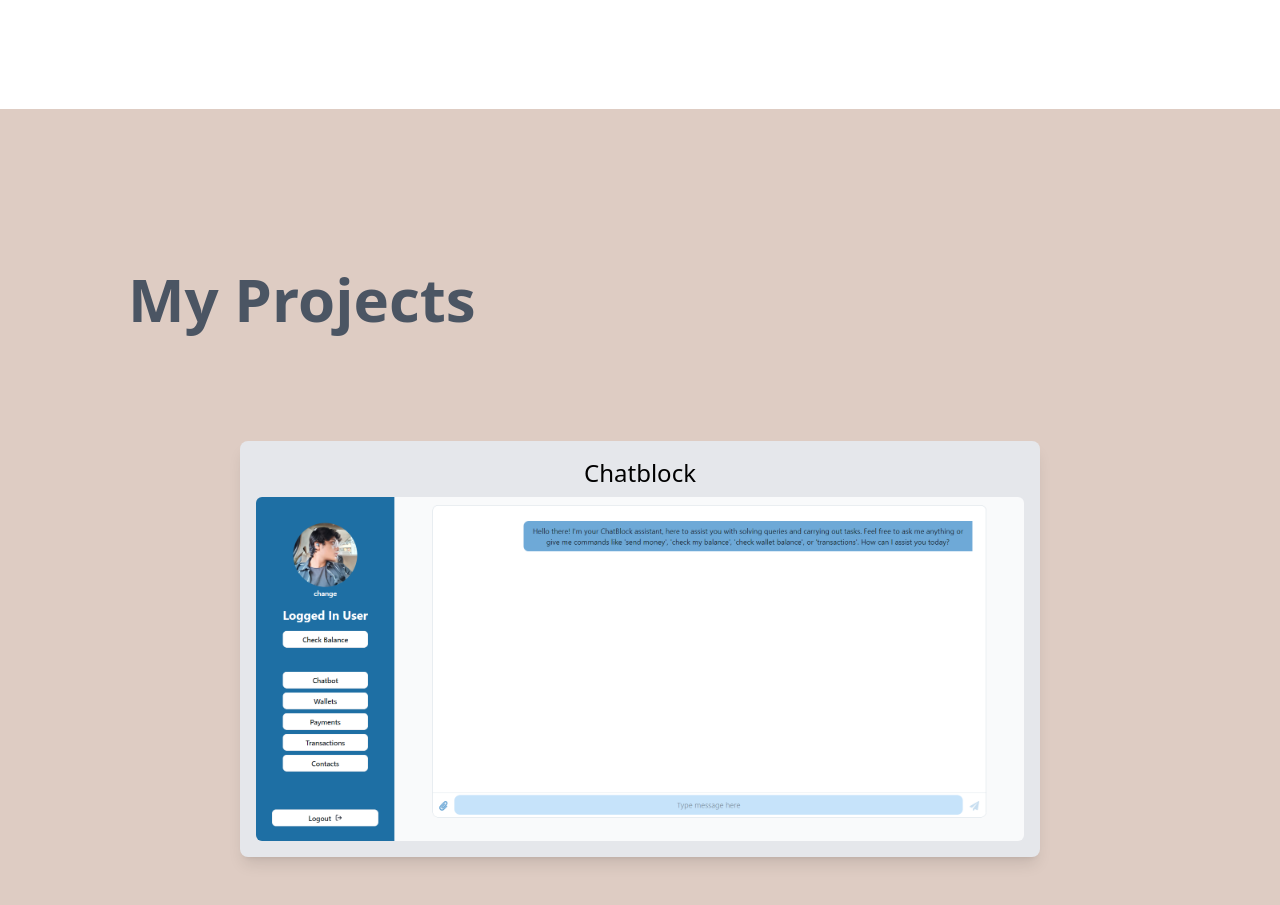
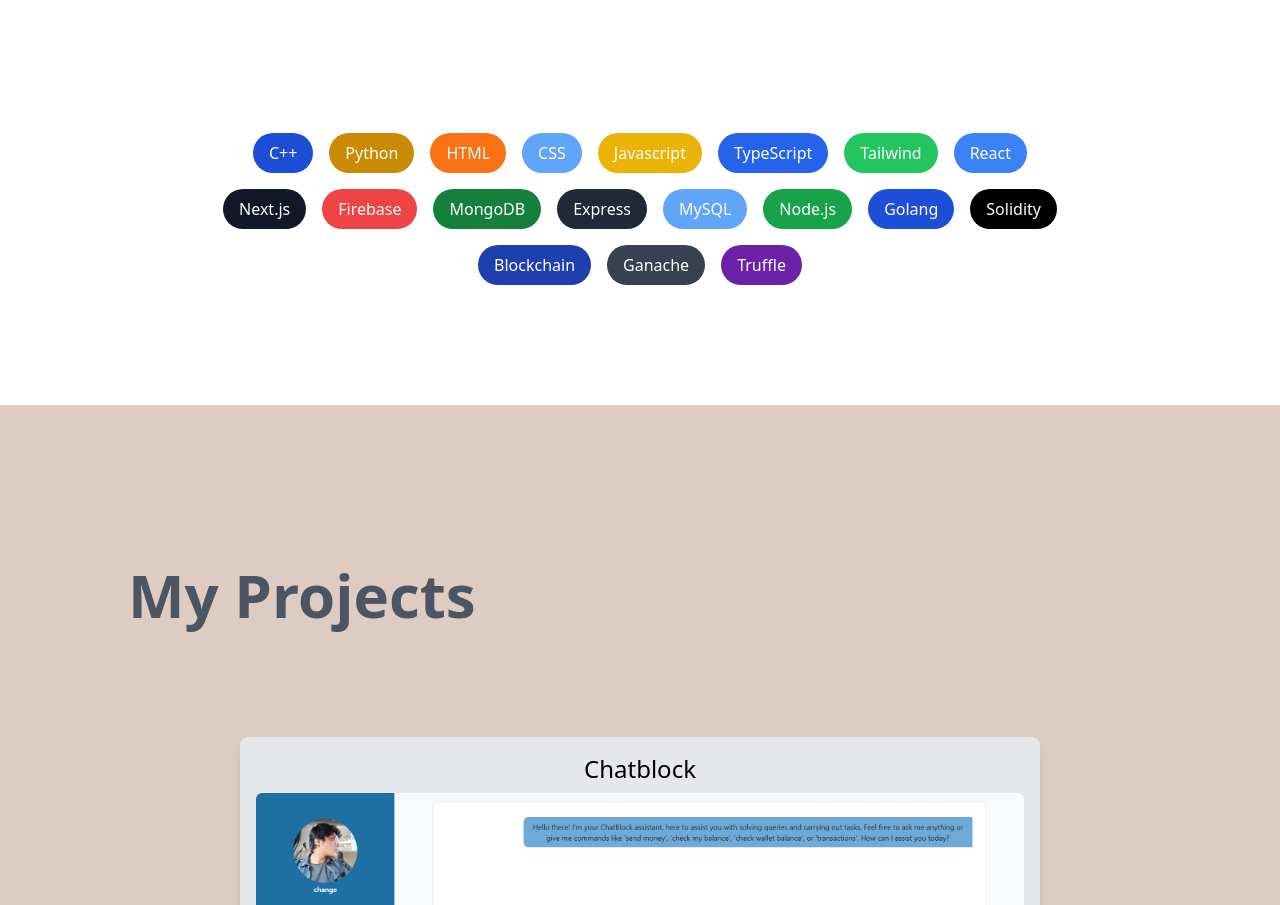
Before and after one commit to Aakash-Gen/Portfolio, a React (Vite) app: page / in a window 1280 px wide. Shown: the part 1547-2452 px from the top of the page. Built offline with nearby package versions, Linux system fonts and the light colour scheme.

Commit message:
added the technical skills

```diff
--- a/src/App.jsx
+++ b/src/App.jsx
@@ -4,6 +4,7 @@ import Header from "./components/Header"
 import Home from "./components/Home";
 import { useInView } from 'react-intersection-observer';
 import Projects from "./components/Projects";
+import Skills from "./components/Skills";
 
 
 function App() {
@@ -23,6 +24,10 @@ function App() {
     threshold: 0.1,
   });
 
+  const { ref: skillsRef, inView: skillsInView } = useInView({
+    threshold: 0.1,
+  });
+
   useEffect(()=>{
     if (homeInView) {
       setHeaderColour('text-white');
@@ -36,8 +41,12 @@ function App() {
       setHeaderColour('text-black');
       setHeaderBg('bg-[#deccc3]')
       setCurrentSection('Projects')
+    } else if (skillsInView) {
+      setHeaderColour('text-black');
+      setHeaderBg('bg-white')
+      setCurrentSection('Skills')
     }
-  },[homeInView,aboutInView,projectsInView])
+  },[homeInView,aboutInView,projectsInView, skillsInView])
   return (
     <div>
       <Header headerBg={headerBg} headerColour={headerColour} currentSection={currentSection} />
@@ -47,9 +56,15 @@ function App() {
       <div ref={aboutRef} >
         <About/>
       </div>
+      <div ref={skillsRef}>
+        <Skills/>
+      </div>
       <div ref={projectsRef}>
         <Projects/>
       </div>
+      {/* <div ref={skillsRef}>
+        <Skills/>
+      </div> */}
     </div>
   )
 }
--- a/src/components/Header.jsx
+++ b/src/components/Header.jsx
@@ -5,12 +5,12 @@ function Header(props) {
   };
 
   return (
-    <div className={`h-14 w-full fixed top-0 flex justify-between ${props.headerColour} ${props.headerBg} items-center px-24 py-10`}>
+    <div className={`h-14 w-full fixed z-10 top-0 flex justify-between ${props.headerColour} ${props.headerBg} items-center px-24 py-10`}>
         <h1 className={`text-4xl font-semibold ${getUnderlineClass('Home')}`}>Portfolio</h1>
         <div className='flex justify-evenly gap-12 text-2xl font-medium'>
             <h2 className={getUnderlineClass('About')} >About</h2>
             <h2 className={getUnderlineClass('Projects')} >Projects</h2>
-            <h2 className={getUnderlineClass('Skills')} >Skills</h2>
+            {/* <h2 className={getUnderlineClass('Skills')} >Skills</h2> */}
             <h2 className={getUnderlineClass('Resume')} >Resume</h2>
         </div>
         <button className='bg-[#D07C43] px-6 py-1.5 rounded-lg text-xl '>Hire Me</button>
--- a/src/components/Projects.jsx
+++ b/src/components/Projects.jsx
@@ -3,7 +3,6 @@ import { motion, useAnimation } from "framer-motion";
 import { useInView } from "react-intersection-observer";
 import { useEffect } from "react";
 import { FaGithub } from "react-icons/fa";
-
 
 function Projects() {
     const projects = [
--- a/src/components/Skills.jsx
+++ b/src/components/Skills.jsx
@@ -1,10 +1,36 @@
 
 function Skills() {
   return (
-    <div className="h-screen">
-
+    <div className="h-full flex justify-center pb-24 ">
+        {/* <h1 className="text-gray-600 text-4xl">Technical Skills</h1> */}
+        <div className=" flex flex-wrap w-[70%] justify-center items-center gap-4 p-6">
+            <Badge background="bg-blue-700" name="C++" />
+            <Badge background="bg-yellow-600" name="Python"/>
+            <Badge background="bg-orange-500" name="HTML" />
+            <Badge background="bg-blue-400" name="CSS" />
+            <Badge background="bg-yellow-500" name="Javascript" />
+            <Badge background="bg-blue-600" name="TypeScript" />
+            <Badge background="bg-green-500" name="Tailwind" />
+            <Badge background="bg-blue-500" name="React" />
+            <Badge background="bg-gray-900" name="Next.js" />
+            <Badge background="bg-red-500" name="Firebase" />
+            <Badge background="bg-green-700" name="MongoDB" />
+            <Badge background="bg-gray-800" name="Express" />
+            <Badge background="bg-blue-400" name="MySQL" />
+            <Badge background="bg-green-600" name="Node.js" />
+            <Badge background="bg-blue-700" name="Golang" />
+            <Badge background="bg-black" name="Solidity" />
+            <Badge background="bg-blue-800" name="Blockchain" />
+            <Badge background="bg-gray-700" name="Ganache" />
+            <Badge background="bg-purple-800" name="Truffle" />
+        </div>
     </div>
   )
 }
 
+const Badge =(props)=>{
+    return(
+        <span className={`badge ${props.background} text-white px-4 py-2 rounded-full`}>{props.name}</span>
+    )
+}
 export default Skills
```
